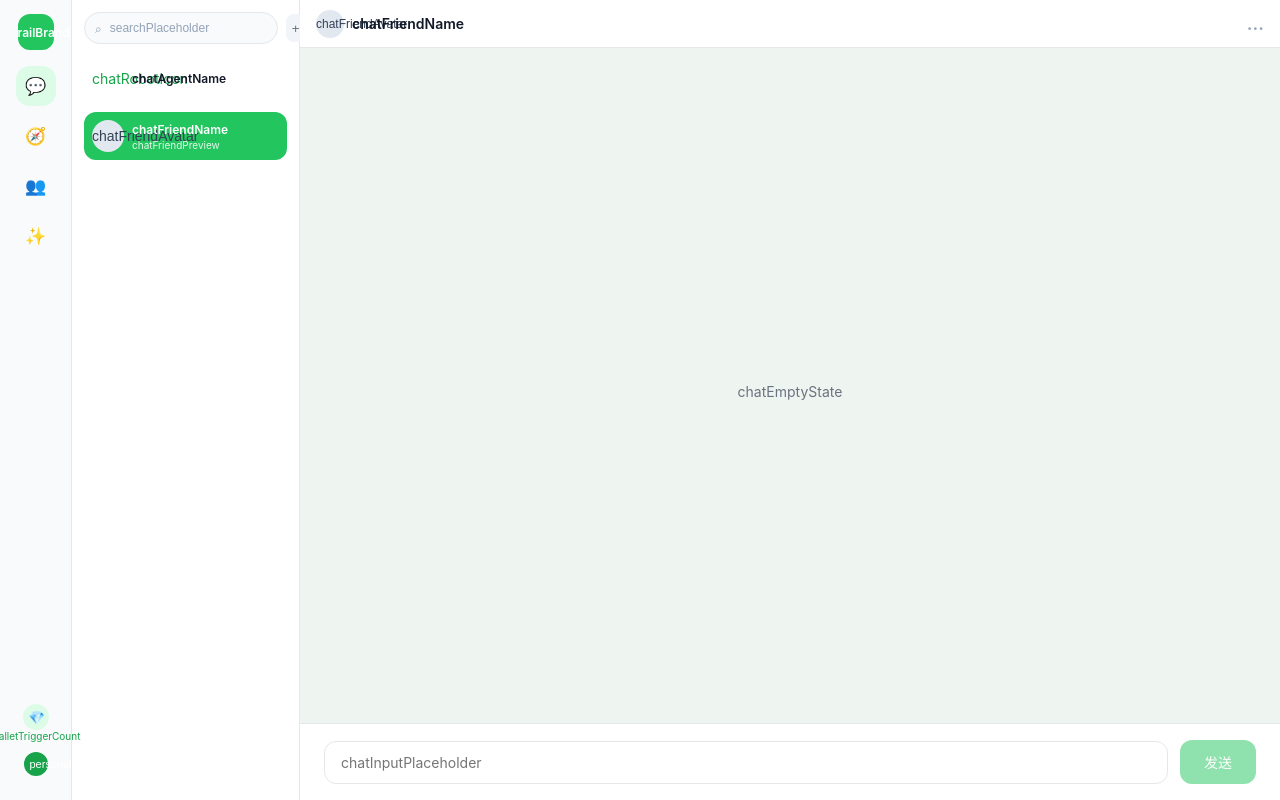
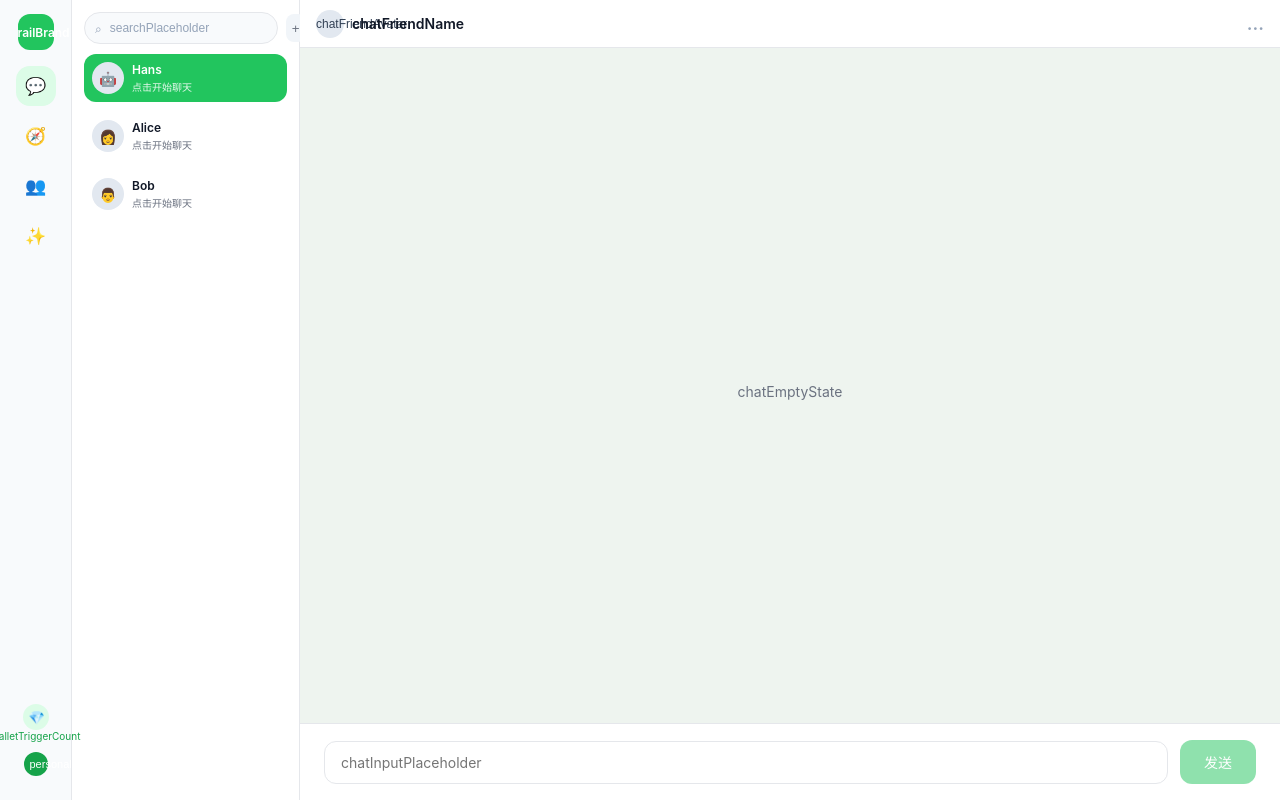
Before and after one commit to hansdcr/web-app, a React (Vite) app: page /chat in a window 1280 px wide. Built offline with nearby package versions, Linux system fonts and the light colour scheme; the HTML template or start-up script is replaced by a standard one.

Commit message:
可以和多个好友聊天

```diff
--- a/src/App.jsx
+++ b/src/App.jsx
@@ -33,7 +33,7 @@ function HomeSidebar({ t }) {
   )
 }
 
-function ChatSidebar({ t, onOpenProfile }) {
+function ChatSidebar({ t, onOpenProfile, friends, currentFriend, onSelectFriend }) {
   return (
     <>
       <div className="sidebar-head">
@@ -45,21 +45,20 @@ function ChatSidebar({ t, onOpenProfile }) {
           +
         </button>
       </div>
-      <NavLink to="/home" className="chat-item chat-link-item" aria-label={t('chatAgentName')}>
-        <div className="avatar robot">{t('chatRobotIcon')}</div>
-        <div className="chat-meta">
-          <p className="chat-name">{t('chatAgentName')}</p>
+      {friends.map((friend) => (
+        <div
+          key={friend.id}
+          className={`chat-item ${currentFriend?.id === friend.id ? 'active' : ''}`}
+          onClick={() => onSelectFriend(friend)}
+          style={{ cursor: 'pointer' }}
+        >
+          <div className="avatar friend">{friend.avatar}</div>
+          <div className="chat-meta">
+            <p className="chat-name">{friend.name}</p>
+            <p className="chat-desc">点击开始聊天</p>
+          </div>
         </div>
-      </NavLink>
-      <div className="chat-item active">
-        <button type="button" className="avatar-trigger" onClick={onOpenProfile} aria-label={t('chatFriendName')}>
-          <div className="avatar friend">{t('chatFriendAvatar')}</div>
-        </button>
-        <div className="chat-meta">
-          <p className="chat-name">{t('chatFriendName')}</p>
-          <p className="chat-desc">{t('chatFriendPreview')}</p>
-        </div>
-      </div>
+      ))}
     </>
   )
 }
@@ -262,6 +261,17 @@ function App() {
   const [isWalletOpen, setIsWalletOpen] = useState(false)
   const [isPersonalOpen, setIsPersonalOpen] = useState(false)
   const location = useLocation()
+
+  // 好友列表（agent列表）
+  const [friends] = useState([
+    { id: 'agent_hans', name: 'Hans', avatar: '🤖' },
+    { id: 'agent_alice', name: 'Alice', avatar: '👩' },
+    { id: 'agent_bob', name: 'Bob', avatar: '👨' },
+  ])
+
+  // 当前选中的好友
+  const [currentFriend, setCurrentFriend] = useState(friends[0])
+
   const isHome = location.pathname === '/home'
   const isChat = location.pathname === '/chat'
   const isDiscover = location.pathname === '/discover'
@@ -327,7 +337,13 @@ function App() {
         {isHome ? (
           <HomeSidebar t={t} />
         ) : isChat ? (
-          <ChatSidebar t={t} onOpenProfile={() => setIsProfileOpen(true)} />
+          <ChatSidebar
+            t={t}
+            onOpenProfile={() => setIsProfileOpen(true)}
+            friends={friends}
+            currentFriend={currentFriend}
+            onSelectFriend={setCurrentFriend}
+          />
         ) : isContacts ? (
           <ContactsSidebar t={t} />
         ) : isDiscover ? (
@@ -388,7 +404,7 @@ function App() {
           <Routes>
             <Route path="/" element={<Navigate to="/home" replace />} />
             <Route path="/home" element={<HomePage t={t} />} />
-            <Route path="/chat" element={<ChatPage t={t} />} />
+            <Route path="/chat" element={<ChatPage t={t} currentFriend={currentFriend} />} />
             <Route path="/discover" element={<DiscoverPage t={t} />} />
             <Route path="/contacts" element={<ContactsPage t={t} />} />
             <Route path="/create" element={<div className="route-placeholder">{t('pageCreate')}</div>} />
--- a/src/components/ChatPage.jsx
+++ b/src/components/ChatPage.jsx
@@ -3,12 +3,25 @@ import { useState, useEffect, useRef } from 'react'
 // 直接使用后端API地址
 const API_BASE_URL = 'http://localhost:8000'
 
-function ChatPage({ t }) {
+function ChatPage({ t, currentFriend }) {
   const [messages, setMessages] = useState([])
-  const [inputValue, setInputValue] = useState('')
-  const [isLoading, setIsLoading] = useState(false)
+  const [inputValues, setInputValues] = useState({})  // 每个好友独立的输入框内容
+  const [loadingStates, setLoadingStates] = useState({})  // 每个好友独立的loading状态
   const [sessionId, setSessionId] = useState(null)
   const messagesEndRef = useRef(null)
+  const currentFriendRef = useRef(currentFriend)  // 保存当前好友的引用
+
+  // 当前用户ID（可以从登录信息获取，这里暂时硬编码）
+  const currentUserId = 'user_001'
+
+  // 获取当前好友的输入框内容和loading状态
+  const inputValue = inputValues[currentFriend?.id] || ''
+  const isLoading = loadingStates[currentFriend?.id] || false
+
+  // 更新当前好友引用
+  useEffect(() => {
+    currentFriendRef.current = currentFriend
+  }, [currentFriend])
 
   const scrollToBottom = () => {
     messagesEndRef.current?.scrollIntoView({ behavior: 'smooth' })
@@ -18,11 +31,16 @@ function ChatPage({ t }) {
     scrollToBottom()
   }, [messages])
 
-  // 页面加载时恢复会话
+  // 当切换好友时，加载对应的会话
   useEffect(() => {
-    const loadSession = async () => {
-      // 从 localStorage 获取 session_id
-      const savedSessionId = localStorage.getItem('chat_session_id')
+    const loadFriendSession = async () => {
+      if (!currentFriend) return
+
+      console.log('切换到好友:', currentFriend.id, currentFriend.name)
+
+      // 从 localStorage 获取该好友的 session_id
+      const storageKey = `chat_session_${currentUserId}_${currentFriend.id}`
+      const savedSessionId = localStorage.getItem(storageKey)
       console.log('从 localStorage 读取 session_id:', savedSessionId)
 
       if (savedSessionId) {
@@ -41,29 +59,47 @@ function ChatPage({ t }) {
             console.log(`✓ 已加载 ${data.data.messages.length} 条历史消息`)
           } else {
             console.log('没有历史消息')
+            setMessages([])
           }
         } catch (error) {
           console.error('加载历史消息失败:', error)
+          setMessages([])
         }
+      } else {
+        // 没有历史会话，清空消息
+        console.log('没有历史会话，清空消息')
+        setSessionId(null)
+        setMessages([])
       }
     }
 
-    loadSession()
-  }, [])
+    loadFriendSession()
+  }, [currentFriend, currentUserId])
 
   const sendMessage = async () => {
-    if (!inputValue.trim() || isLoading) return
+    if (!inputValue.trim() || isLoading || !currentFriend) return
 
     const userMessage = inputValue.trim()
-    setInputValue('')
+    const requestFriend = currentFriend  // 保存发送请求时的好友
+    const requestUserId = currentUserId
+
+    // 清空当前好友的输入框
+    setInputValues(prev => ({ ...prev, [currentFriend.id]: '' }))
 
     // 添加用户消息到界面
     setMessages(prev => [...prev, { role: 'user', content: userMessage }])
-    setIsLoading(true)
+
+    // 设置当前好友的loading状态
+    setLoadingStates(prev => ({ ...prev, [requestFriend.id]: true }))
 
     try {
       console.log('发送请求到:', `${API_BASE_URL}/api/chat`)
-      console.log('请求数据:', { message: userMessage, session_id: sessionId })
+      console.log('请求数据:', {
+        message: userMessage,
+        session_id: sessionId,
+        user_id: requestUserId,
+        agent_id: requestFriend.id
+      })
 
       const response = await fetch(`${API_BASE_URL}/api/chat`, {
         method: 'POST',
@@ -73,6 +109,8 @@ function ChatPage({ t }) {
         body: JSON.stringify({
           message: userMessage,
           session_id: sessionId,
+          user_id: requestUserId,
+          agent_id: requestFriend.id,
         }),
       })
 
@@ -87,22 +125,38 @@ function ChatPage({ t }) {
       const data = await response.json()
       console.log('响应数据:', data)
 
-      // 保存session_id
+      // 保存session_id到localStorage（无论当前是否还在该好友的聊天界面）
       if (data.data.session_id) {
-        setSessionId(data.data.session_id)
-        // 保存到 localStorage
-        localStorage.setItem('chat_session_id', data.data.session_id)
-        console.log('✓ 保存 session_id 到 localStorage:', data.data.session_id)
+        const storageKey = `chat_session_${requestUserId}_${requestFriend.id}`
+        localStorage.setItem(storageKey, data.data.session_id)
+        console.log('✓ 保存 session_id 到 localStorage:', storageKey, data.data.session_id)
       }
 
-      // 添加AI回复到界面
-      setMessages(prev => [...prev, { role: 'assistant', content: data.data.message }])
+      // 检查当前好友是否还是发送请求时的好友
+      if (currentFriendRef.current?.id === requestFriend.id) {
+        // 如果还在同一个好友的聊天界面，直接更新消息
+        console.log('✓ 当前仍在', requestFriend.name, '的聊天界面，直接显示回复')
+        setSessionId(data.data.session_id)
+        setMessages(prev => [...prev, { role: 'assistant', content: data.data.message }])
+        setLoadingStates(prev => ({ ...prev, [requestFriend.id]: false }))
+      } else {
+        // 如果已经切换到其他好友，不更新当前界面，但消息已保存到数据库
+        console.log('⚠️ 已切换到其他好友，', requestFriend.name, '的回复已保存，切换回去可以看到')
+        // 关闭该好友的loading状态（即使不在当前界面）
+        setLoadingStates(prev => ({ ...prev, [requestFriend.id]: false }))
+      }
     } catch (error) {
       console.error('Error sending message:', error)
       console.error('Error details:', error.message)
-      setMessages(prev => [...prev, { role: 'assistant', content: `抱歉，发送消息失败：${error.message}` }])
-    } finally {
-      setIsLoading(false)
+
+      // 只有在好友没有切换时才显示错误消息
+      if (currentFriendRef.current?.id === requestFriend.id) {
+        setMessages(prev => [...prev, { role: 'assistant', content: `抱歉，发送消息失败：${error.message}` }])
+        setLoadingStates(prev => ({ ...prev, [requestFriend.id]: false }))
+      } else {
+        // 即使切换了好友，也要关闭loading状态
+        setLoadingStates(prev => ({ ...prev, [requestFriend.id]: false }))
+      }
     }
   }
 
@@ -153,7 +207,7 @@ function ChatPage({ t }) {
           className="chat-input-field"
           placeholder={t('chatInputPlaceholder')}
           value={inputValue}
-          onChange={(e) => setInputValue(e.target.value)}
+          onChange={(e) => setInputValues(prev => ({ ...prev, [currentFriend.id]: e.target.value }))}
           onKeyPress={handleKeyPress}
           disabled={isLoading}
         />
```
